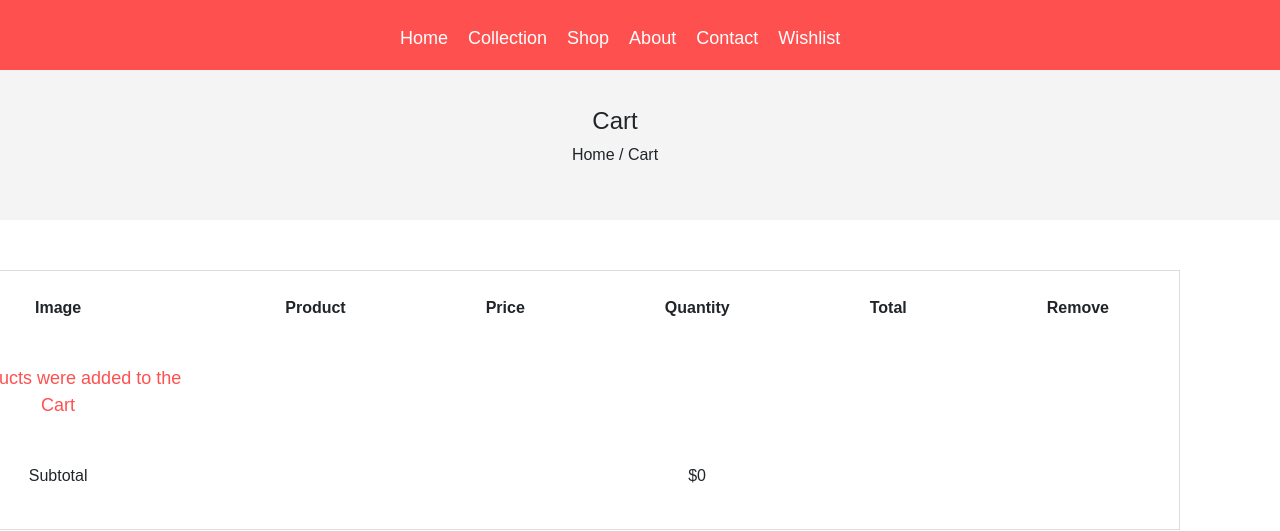
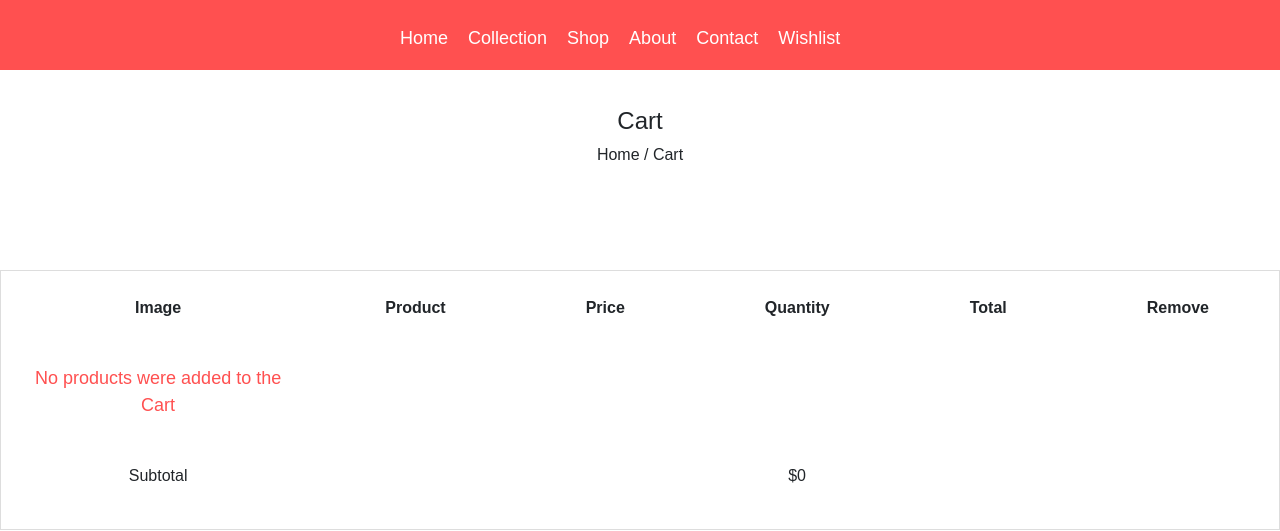
Before and after one commit to hamzabalouty/lights-Ecommerce, a React (Create React App) app: page /cart in a window 1280 px wide. Shown: the part 421-952 px from the top of the page. Built offline with nearby package versions, Linux system fonts and the light colour scheme.

Commit message:
Update Cart.css

```diff
--- a/src/pages/Cart/Cart.css
+++ b/src/pages/Cart/Cart.css
@@ -6,14 +6,12 @@
   flex-direction: column;
   justify-content: center;
   align-items: center;
-  background-color: #f4f4f4;
   height: 150px;
   margin-bottom: 50px;
-  margin-left: -50px;
+  width: 100%;
 }
 .cart table {
   width: 100% !important;
-  margin-left: -100px;
 }
 
 table,
@@ -50,17 +48,17 @@ table button:hover {
 
 /* START RWD */
 @media screen and (min-width: 768px) and (max-width: 991px) {
-  .cart-table-body{
+  .cart-table-body {
     text-align: center;
     width: 100%;
   }
-  .cart-table-subtotal{
+  .cart-table-subtotal {
     width: 100%;
   }
-  .cart-table-body td{
+  .cart-table-body td {
     width: 100%;
   }
-  .cart-table-body td p{
+  .cart-table-body td p {
     width: 80%;
     margin-left: 10%;
     margin-right: 10%;
```
